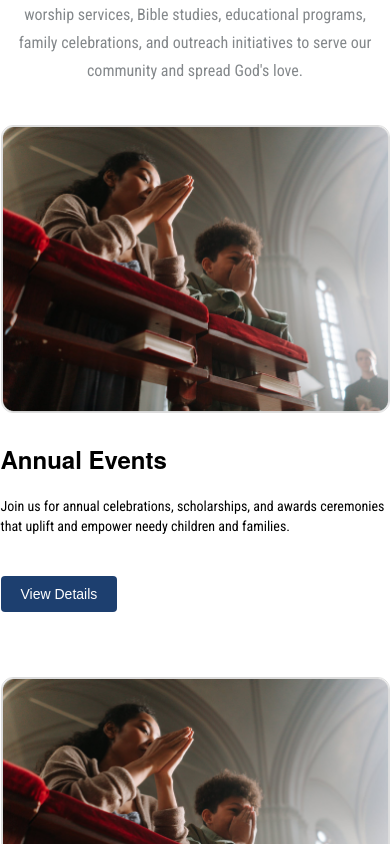
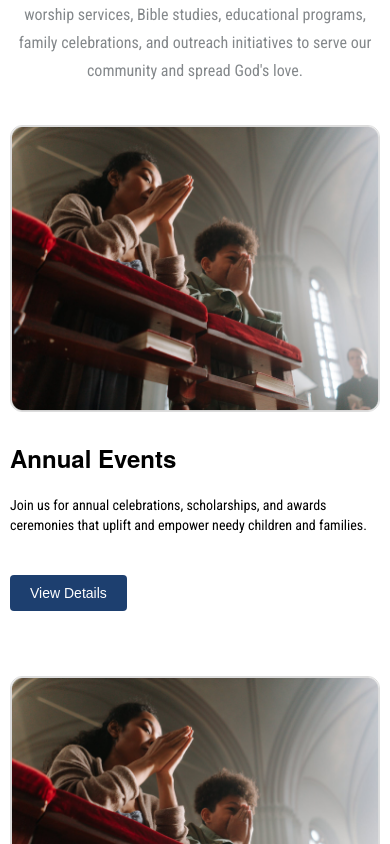
Before and after one commit to Nerdyxils/covenant-children-ministry-international, a React (Create React App) app: page / in a window 390 px wide. Shown: the part 4540-5384 px from the top of the page. Built offline with nearby package versions, Linux system fonts and the light colour scheme.

Commit message:
events image updated

```diff
--- a/src/our-ministry/OurMinistryEvents.css
+++ b/src/our-ministry/OurMinistryEvents.css
@@ -167,6 +167,7 @@
 
     .event-image img {
         width: 80% !important;
+        min-width: 370px;
     }
 
     .event-cta {
```
